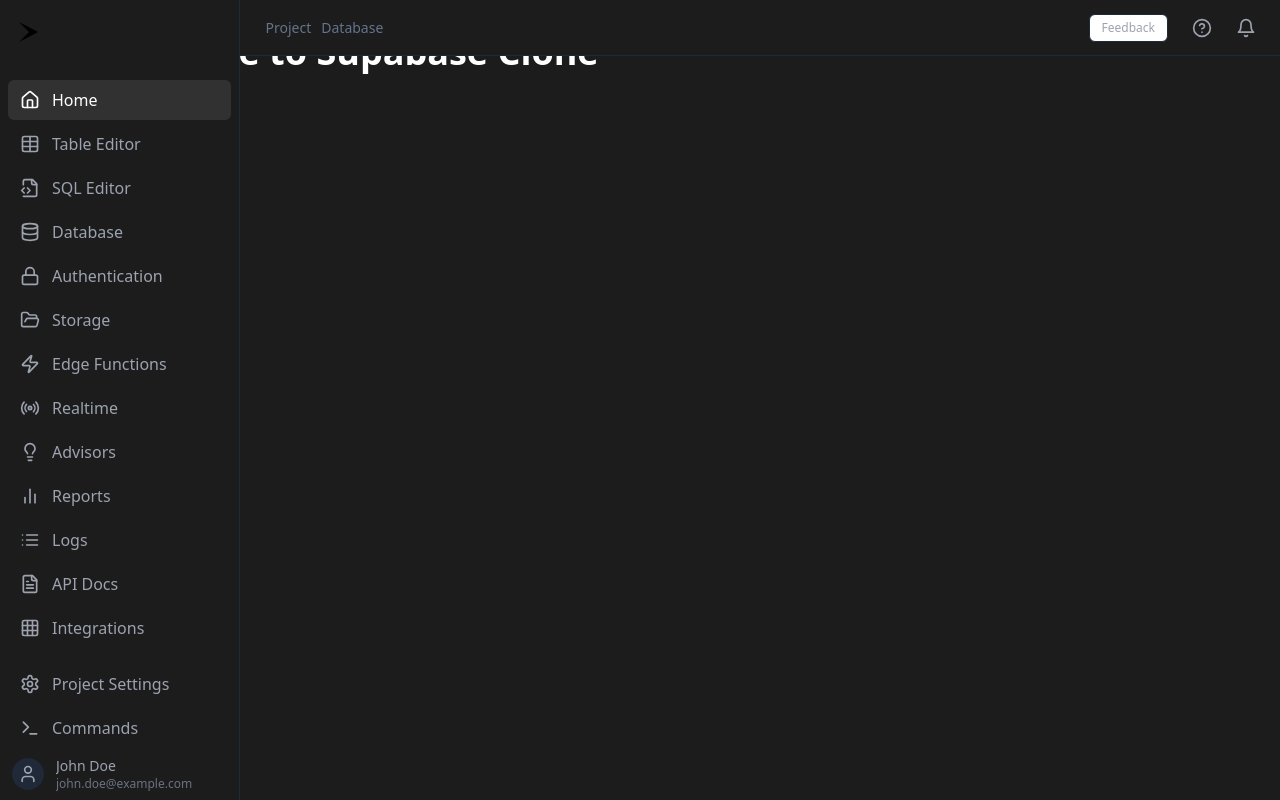
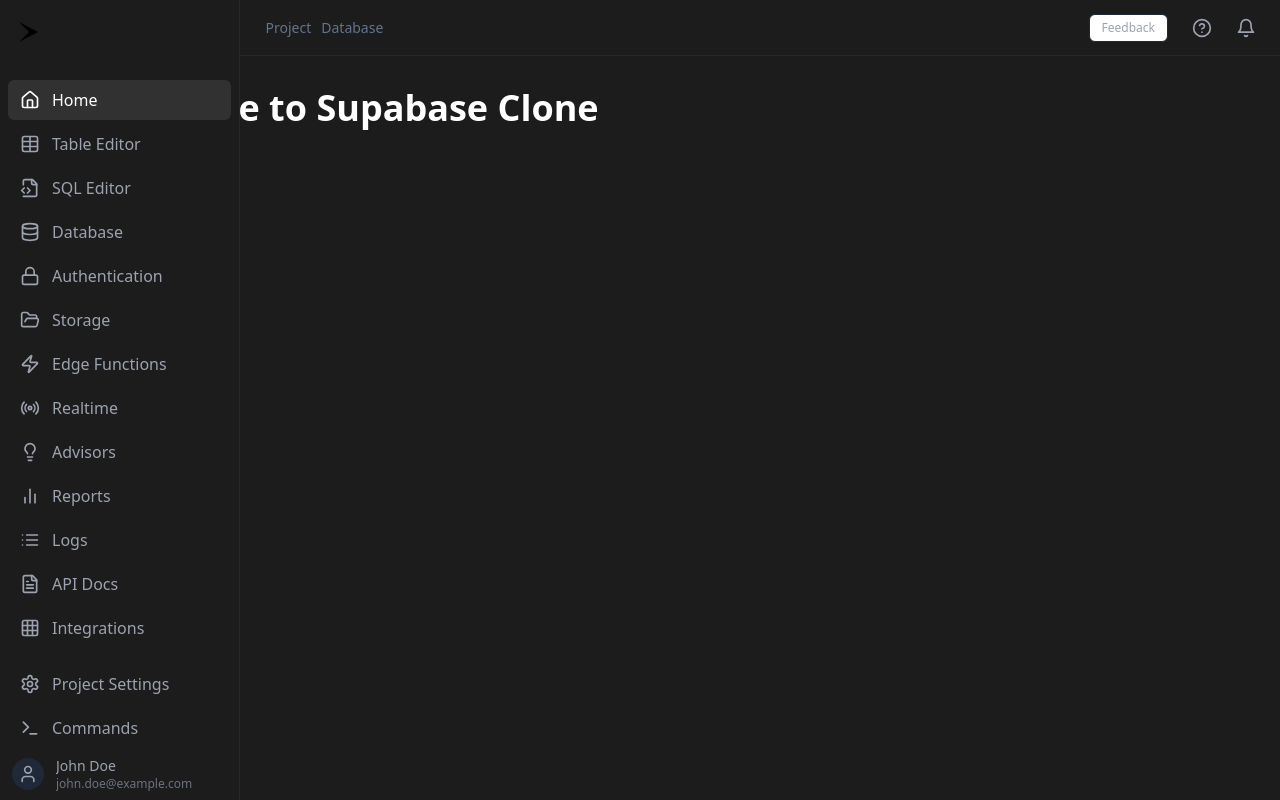
Before and after one commit to remcostoeten/modular-ui-breeze, a React (Vite) app: page / in a window 1280 px wide. Built offline with nearby package versions, Linux system fonts and the light colour scheme.

Commit message:
Fix layout for settings page
Wrap the settings page with the top bar and sidebars to ensure consistent layout across the application.
[skip gpt_engineer]

```diff
--- a/src/pages/Index.tsx
+++ b/src/pages/Index.tsx
@@ -12,7 +12,7 @@ const Index = () => {
       <Sidebar />
       <div className="flex-1 flex flex-col pl-16">
         <TopBar />
-        <main className="flex-1">
+        <main className="flex-1 pt-14">
           {location.pathname === '/settings' ? (
             <Settings />
           ) : (
```
